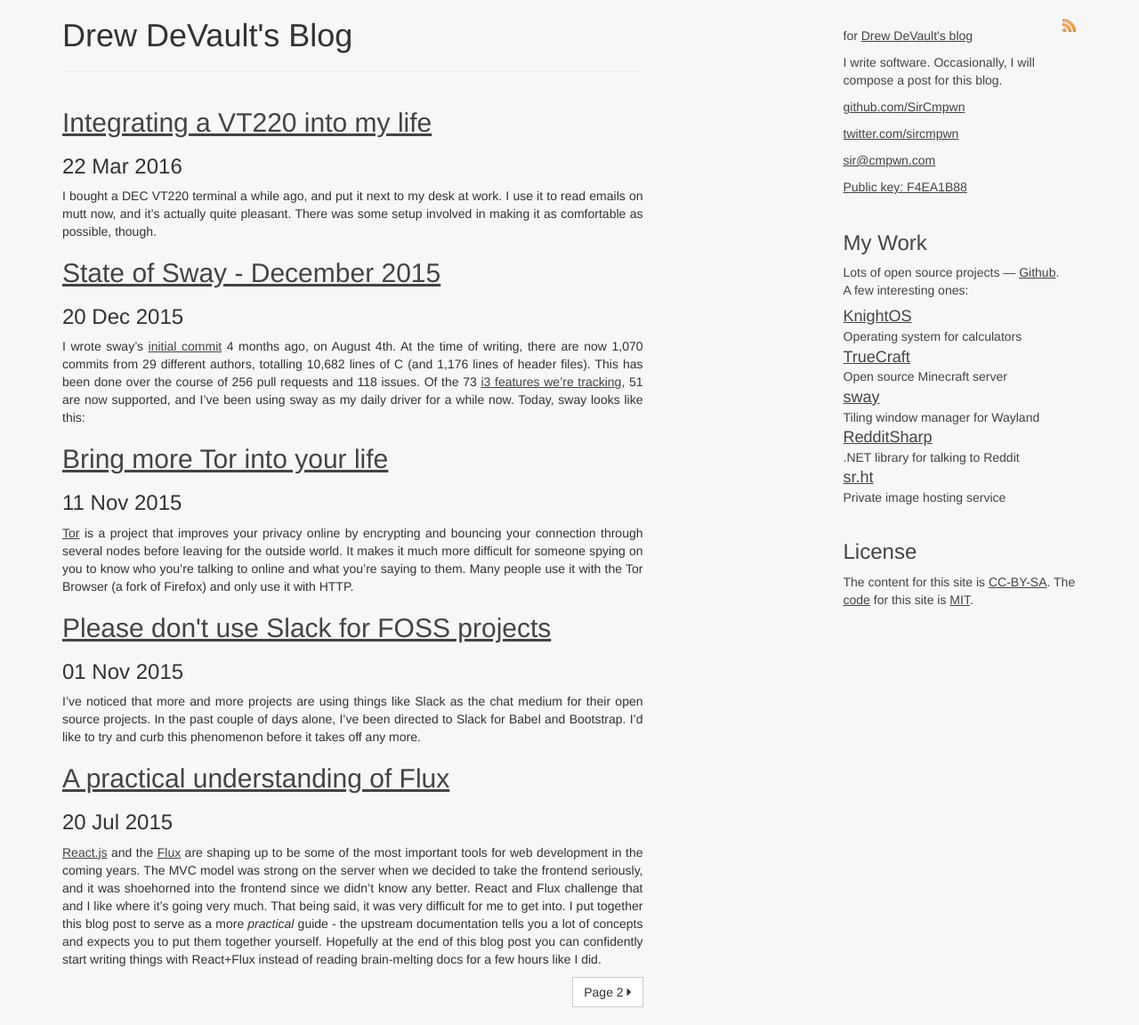
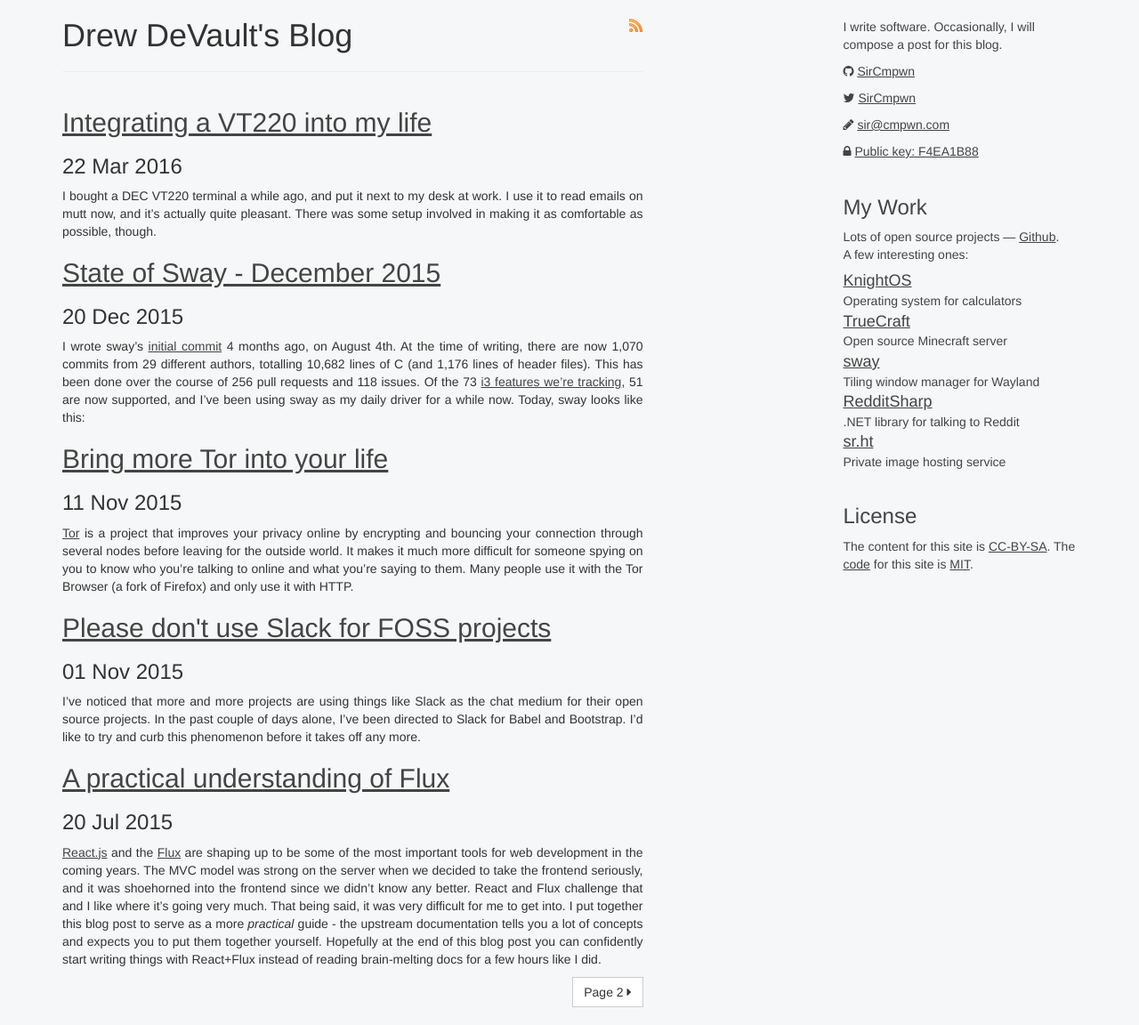
Before and after one commit to stormblog/sircmpwn.github.io, a Jekyll site: the page built from index.html, in a window 1280 px wide. Shown: the whole page at 89% size. Built offline with Jekyll 4.4.1, drawn with Linux system fonts in a browser that asks for light colours.

Commit message:
Use icons in sidebar, move RSS link

```diff
--- a/_layouts/page.html
+++ b/_layouts/page.html
@@ -4,14 +4,14 @@ layout: base
 <div class="row">
     <div class="col-md-7">
         <h1>
+            <a class="rss pull-right" href="/feed.xml"><img src="/rss.png" alt="RSS" /></a>
             {{ page.title }}
         </h1>
         <hr />
         {{ content }}
     </div>
     <div class="col-md-3 col-md-offset-2 sidebar text-left">
-        <a class="rss pull-right" href="/feed.xml"><img src="/rss.png" alt="RSS" /></a>
-        {% if page.url != '/index.html' %}
+        {% if page.url != '/' %}
         <p>
             {% if page.date %}Published {{ page.date | date_to_string }}{% endif %}
         </p>
@@ -21,15 +21,19 @@ layout: base
         {% endif %}
         <p>I write software. Occasionally, I will compose a post for this blog.</p>
         <p>
-            <a href="https://github.com/SirCmpwn">github.com/SirCmpwn</a>
+            <i class="fa fa-github"></i>
+            <a href="https://github.com/SirCmpwn">SirCmpwn</a>
         </p>
         <p>
-            <a href="https://twitter.com/sircmpwn">twitter.com/sircmpwn</a>
+            <i class="fa fa-twitter"></i>
+            <a href="https://twitter.com/sircmpwn">SirCmpwn</a>
         </p>
         <p>
+            <i class="fa fa-pencil"></i>
             <a href="mailto:sir@cmpwn.com">sir@cmpwn.com</a>
         </p>
         <p>
+            <i class="fa fa-lock"></i>
             <a href="/publickey.txt">Public key: F4EA1B88</a>
         </p>
         {% if page.url != '/' %}
```
